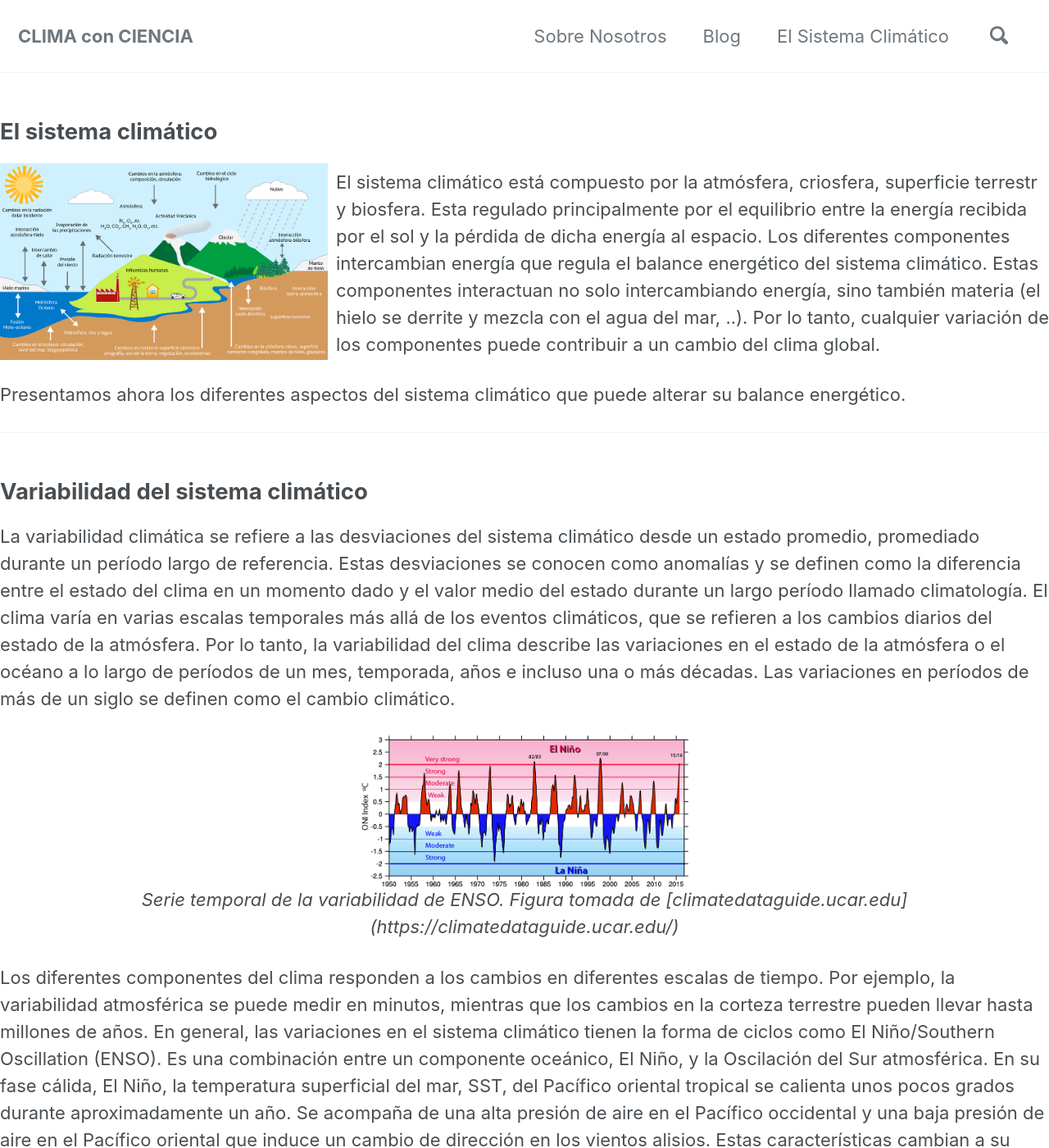
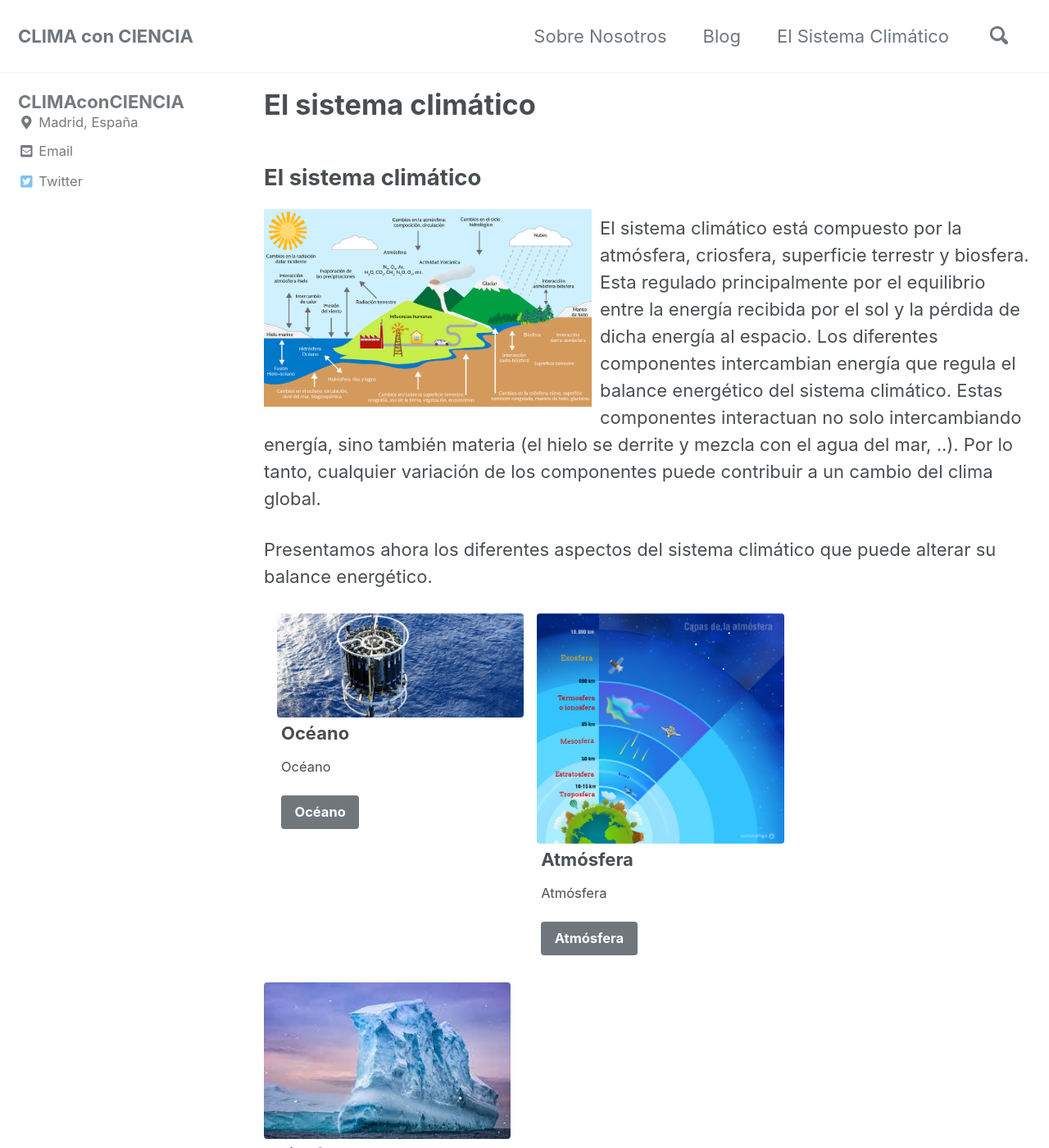
Before and after one commit to CLIMAconCIENCIA/climaconciencia.github.io, a Jekyll site: the page built from _pages/research.md, in a window 1280 px wide and 1400 px high. Shown: the whole window at 82% size. Built offline with Jekyll 4.4.1, drawn with Linux system fonts in a browser that asks for light colours; cached includes are drawn as plain includes; nearby versions of some CDN libraries; our own code applies the rules of GitHub Pages for plain Markdown files; part of the change alters nothing that is shown; some of the changed text lies outside the part shown.

```diff
--- a/_pages/research.md
+++ b/_pages/research.md
@@ -5,7 +5,8 @@ title: "El sistema climático"
 excerpt: "El sistema climático"
 author_profile: true
 classes: wide
-feature_row: row1
+feature_row:
+  - id:"row1"
   - image_path: /assets/images/oceanografia.png
     alt: "Oceano"
     title: "Océano"
```
